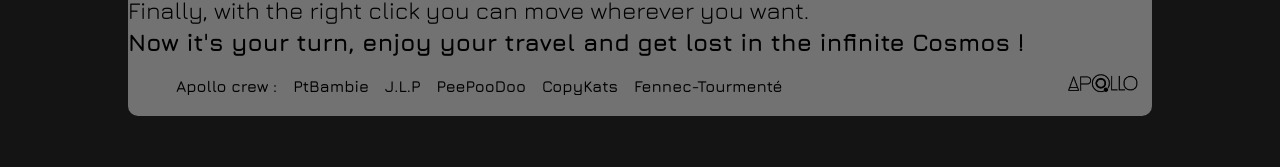
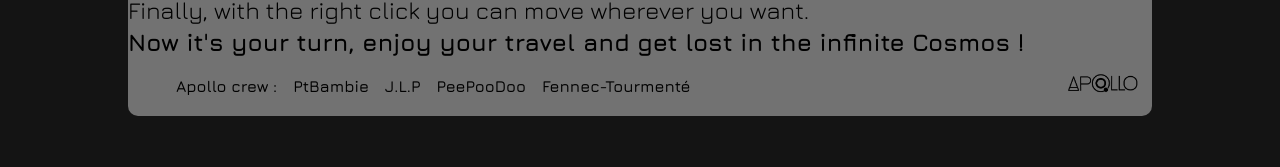
Before and after one commit to WildCodeSchool/2023-02-js-btz-apollo, a React (Create React App) app: page / in a window 1280 px wide. Shown: the part 479-646 px from the top of the page. Built offline with nearby package versions, Linux system fonts and the light colour scheme; no server answers; a web font is replaced by a local one.

Commit message:
lost an astronaute

```diff
--- a/src/pages/Home.jsx
+++ b/src/pages/Home.jsx
@@ -43,7 +43,6 @@ const Home = () => {
                                     <li>PtBambie</li>
                                     <li>J.L.P</li>
                                     <li>PeePooDoo</li>
-                                    <li>CopyKats</li>
                                     <li>Fennec-Tourmenté</li>
                                 </ul>
                             </div>
```
